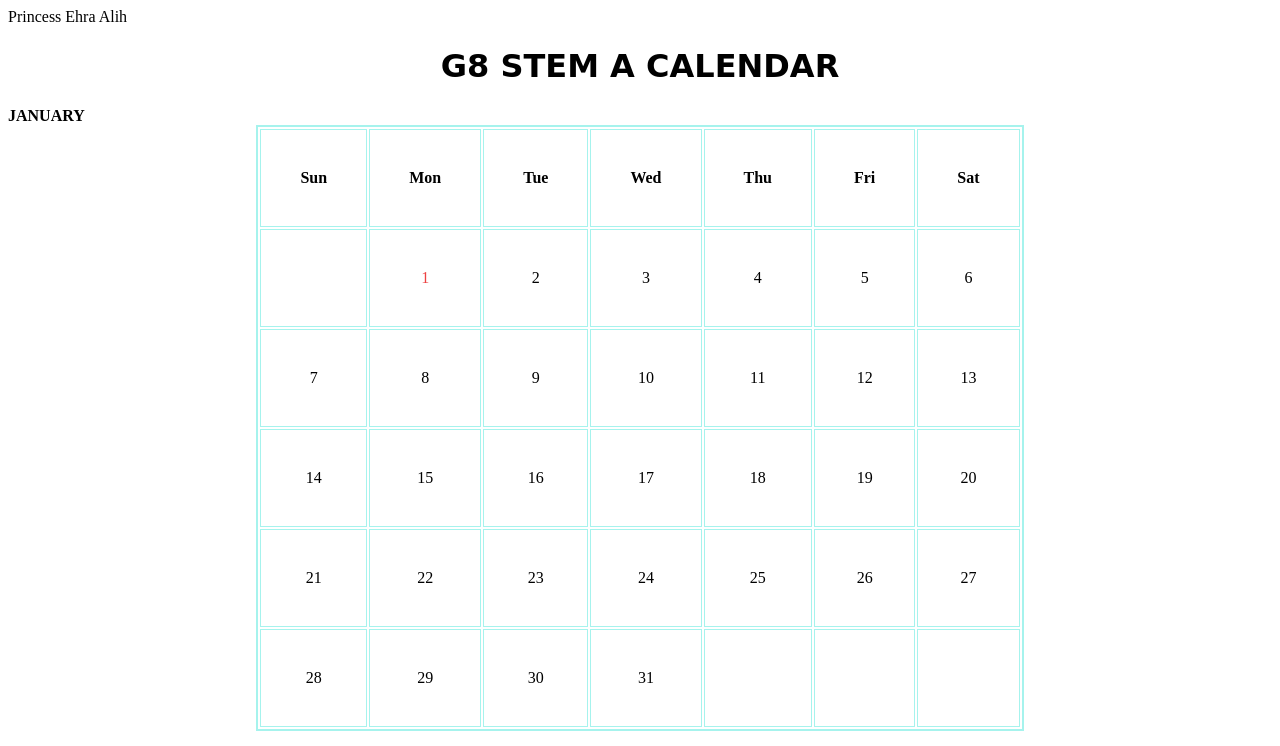
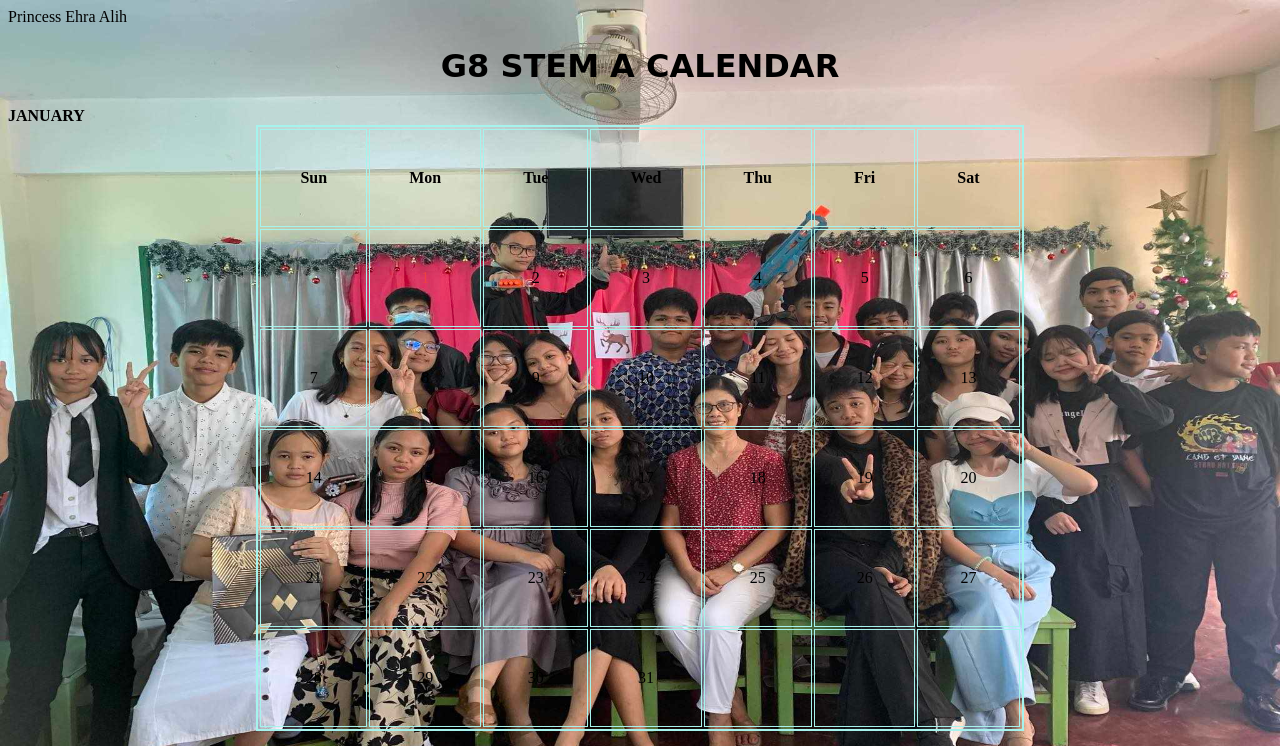
Before and after one commit to TNK212/ALIH, a plain HTML site: page index.html in a window 1280 px wide. Shown: the top 746 px of the page. Drawn offline with Linux system fonts and the light colour scheme.

Commit message:
Update index.html

```diff
--- a/index.html
+++ b/index.html
@@ -11,7 +11,7 @@ Princess Ehra Alih
   </head>
   <style>
 body {
-  background-image:url(received_1796631270824662.jpeg);
+  background-image:url(https://raw.githubusercontent.com/TNK212/ALIH/main/images/STEMA.jpg);
 ():
 background-repeat:no-repeat;
 background-attachment: fixed;
```
